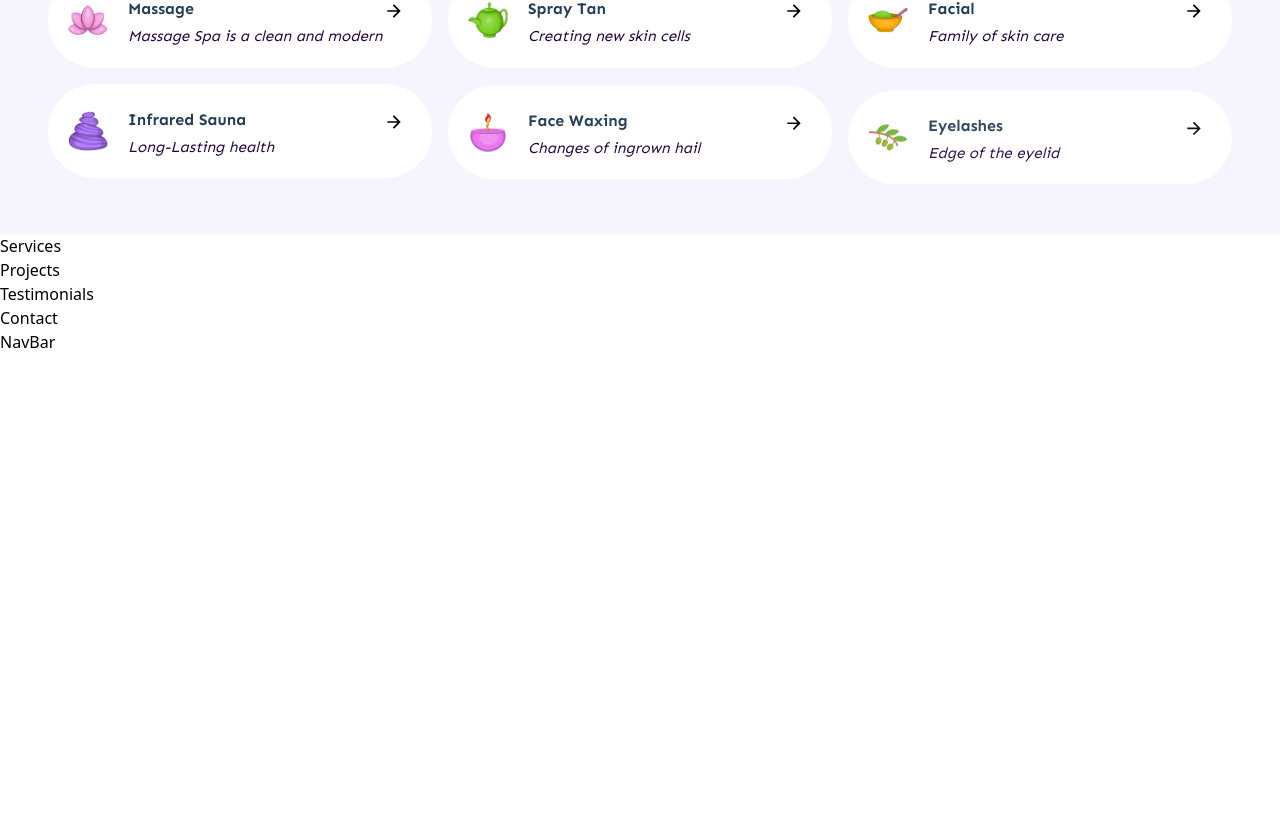
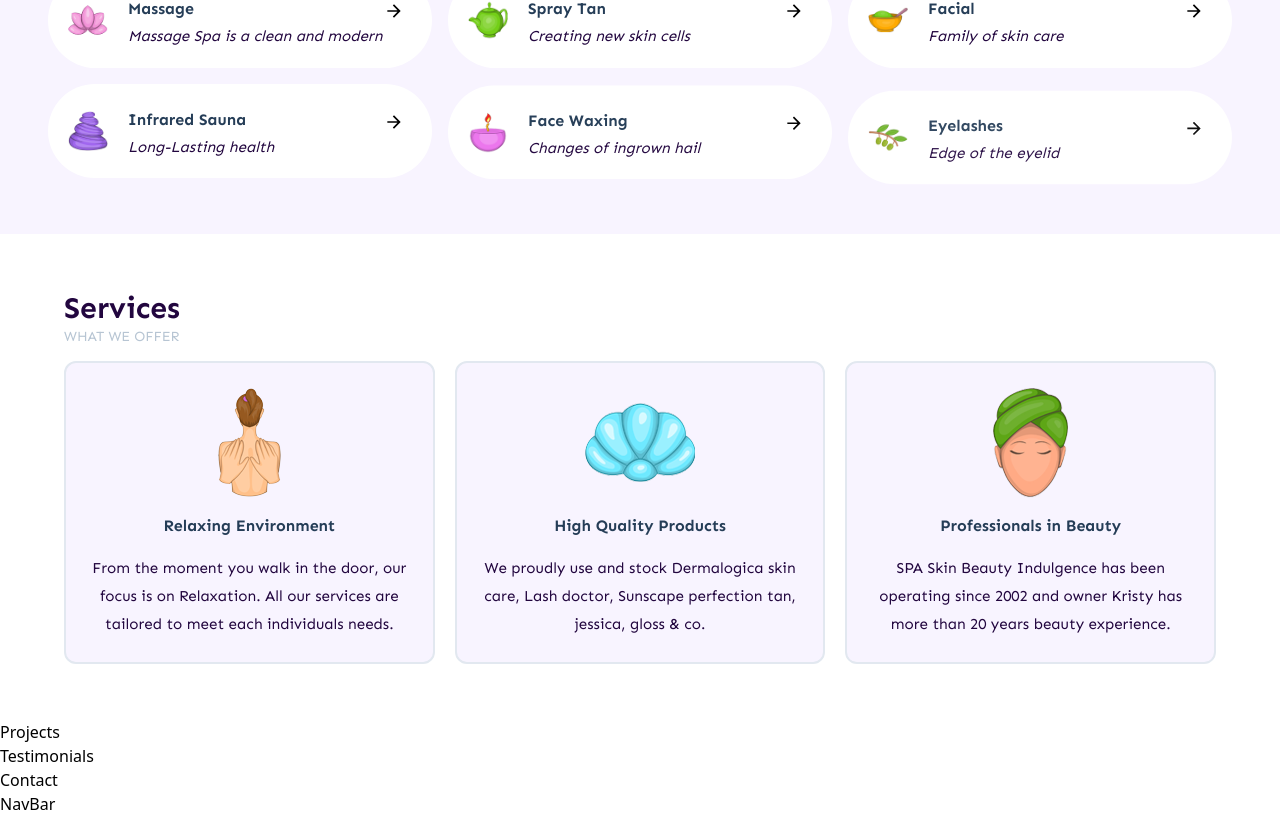
Before and after one commit to ValeraKaktotak/SPA-Agency-Animated-Website, a React (Vite) app: page / in a window 1280 px wide. Shown: the part 1034-1850 px from the top of the page. Before the commit the page ends 1388 px from the top, so only its background shows below. Built offline with nearby package versions, Linux system fonts and the light colour scheme.

Commit message:
done Services section

```diff
--- a/src/Content.ts
+++ b/src/Content.ts
@@ -6,6 +6,10 @@ import facial from '@/assets/images/Skills/facial.png'
 import massage from '@/assets/images/Skills/massage.png'
 import sauna from '@/assets/images/Skills/sauna.png'
 import spray from '@/assets/images/Skills/spray.png'
+
+import services_logo1 from '@/assets/images/Services/logo1.png'
+import services_logo2 from '@/assets/images/Services/logo2.png'
+import services_logo3 from '@/assets/images/Services/logo3.png'
 
 //Types
 import type { Content } from '@/types/content'
@@ -31,7 +35,6 @@ export const content: Content = {
       }
     ]
   },
-
   skills: {
     title: 'Features',
     subtitle: 'OUR SKILLS',
@@ -68,5 +71,26 @@ export const content: Content = {
       }
     ],
     icon: MdArrowForward
+  },
+  services: {
+    title: 'Services',
+    subtitle: 'WHAT WE OFFER',
+    service_content: [
+      {
+        title: 'Relaxing Environment',
+        para: 'From the moment you walk in the door, our focus is on Relaxation. All our services are tailored to meet each individuals needs.',
+        logo: services_logo1
+      },
+      {
+        title: 'High Quality Products',
+        para: 'We proudly use and stock Dermalogica skin care, Lash doctor, Sunscape perfection tan, jessica, gloss & co.',
+        logo: services_logo2
+      },
+      {
+        title: 'Professionals in Beauty',
+        para: 'SPA Skin Beauty Indulgence has been operating since 2002 and owner Kristy has more than 20 years beauty experience.',
+        logo: services_logo3
+      }
+    ]
   }
 }
--- a/src/components/Hero.tsx
+++ b/src/components/Hero.tsx
@@ -10,7 +10,7 @@ const Hero: FC = () => {
   const { hero }: Content = content
   return (
     <section id='home'>
-      <div className='relative flex min-h-screen flex-col-reverse items-center justify-center px-2 md:flex-row'>
+      <div className='relative flex min-h-screen flex-col-reverse items-center justify-center overflow-hidden px-2 md:flex-row'>
         {/* Background block BG */}
         <div
           data-aos='slide-left'
--- a/src/components/Services.tsx
+++ b/src/components/Services.tsx
@@ -1,8 +1,37 @@
 import type { FC } from 'react'
 
-interface IServices {}
+//Content
+import { content } from '@/Content'
 
-const Services: FC<IServices> = ({}) => {
-  return <div>Services</div>
+const Services: FC = () => {
+  const { services } = content
+
+  return (
+    <section id='services'>
+      <div className='px-5 py-14 md:container'>
+        <h2 data-aos='fade-down' className='title'>
+          {services.title}
+        </h2>
+        <h4 data-aos='fade-down' className='subtitle mb-3'>
+          {services.subtitle}
+        </h4>
+
+        <div className='group flex flex-wrap justify-between gap-5'>
+          {services.service_content.map((content, i) => (
+            <div
+              key={i}
+              data-aos='fade-up'
+              data-aos-delay={i * 500}
+              className='min-w-[14rem] flex-1 cursor-pointer rounded-xl border-2 border-slate-200 bg-bg_light_primary p-6 text-center duration-300 hover:!blur-none group-hover:blur-sm'
+            >
+              <img className='mx-auto' src={content.logo} alt={content.title} />
+              <h6 className='my-3'>{content.title}</h6>
+              <p className='leading-7'>{content.para}</p>
+            </div>
+          ))}
+        </div>
+      </div>
+    </section>
+  )
 }
 export default Services
```
Also changed, not shown: src/types/content.d.ts (+13 -0 lines).
